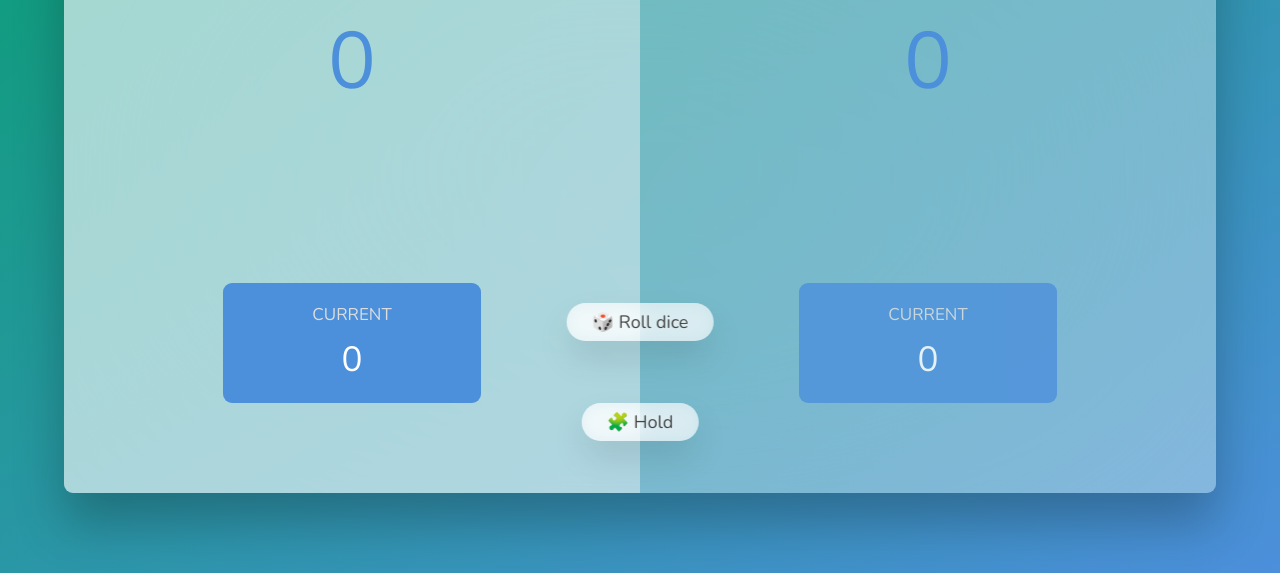
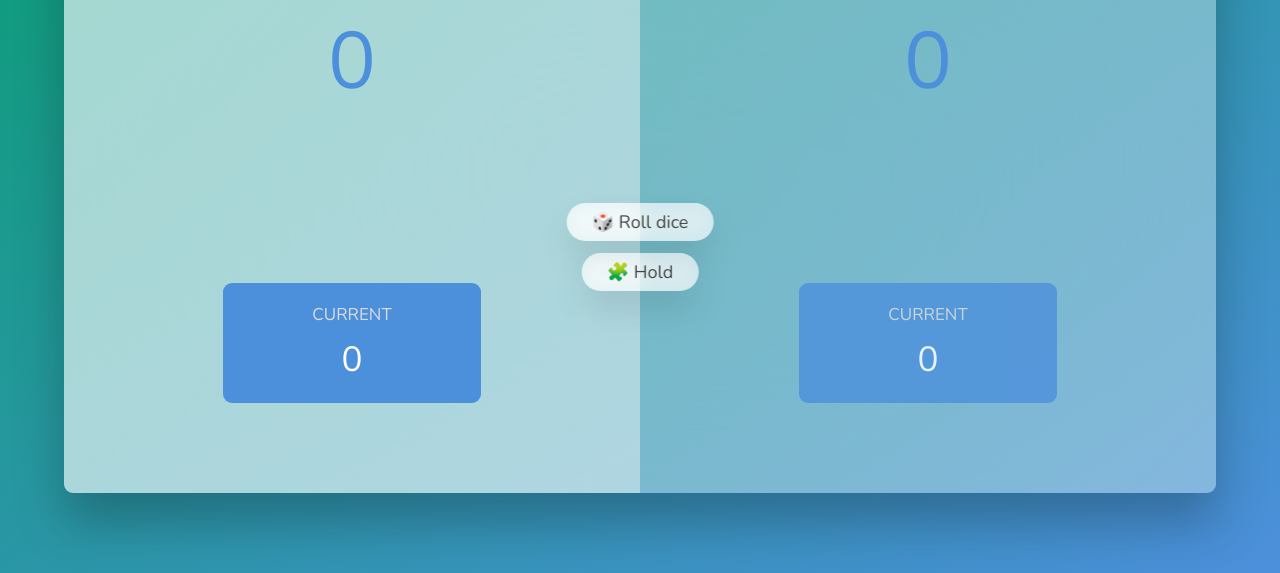
Before and after one commit to itsapplehead/pig-game, a plain HTML site: page index.html in a window 1280 px wide. Shown: the part 227-800 px from the top of the page. Drawn offline with nearby package versions, Linux system fonts and the light colour scheme.

```diff
--- a/style.css
+++ b/style.css
@@ -133,10 +133,10 @@
   top: 4rem;
 }
 .btn--roll {
-  top: 45rem;
+  top: 35rem;
 }
 .btn--hold {
-  top: 55rem;
+  top: 40rem;
 }
 
 .btn:active {
```
